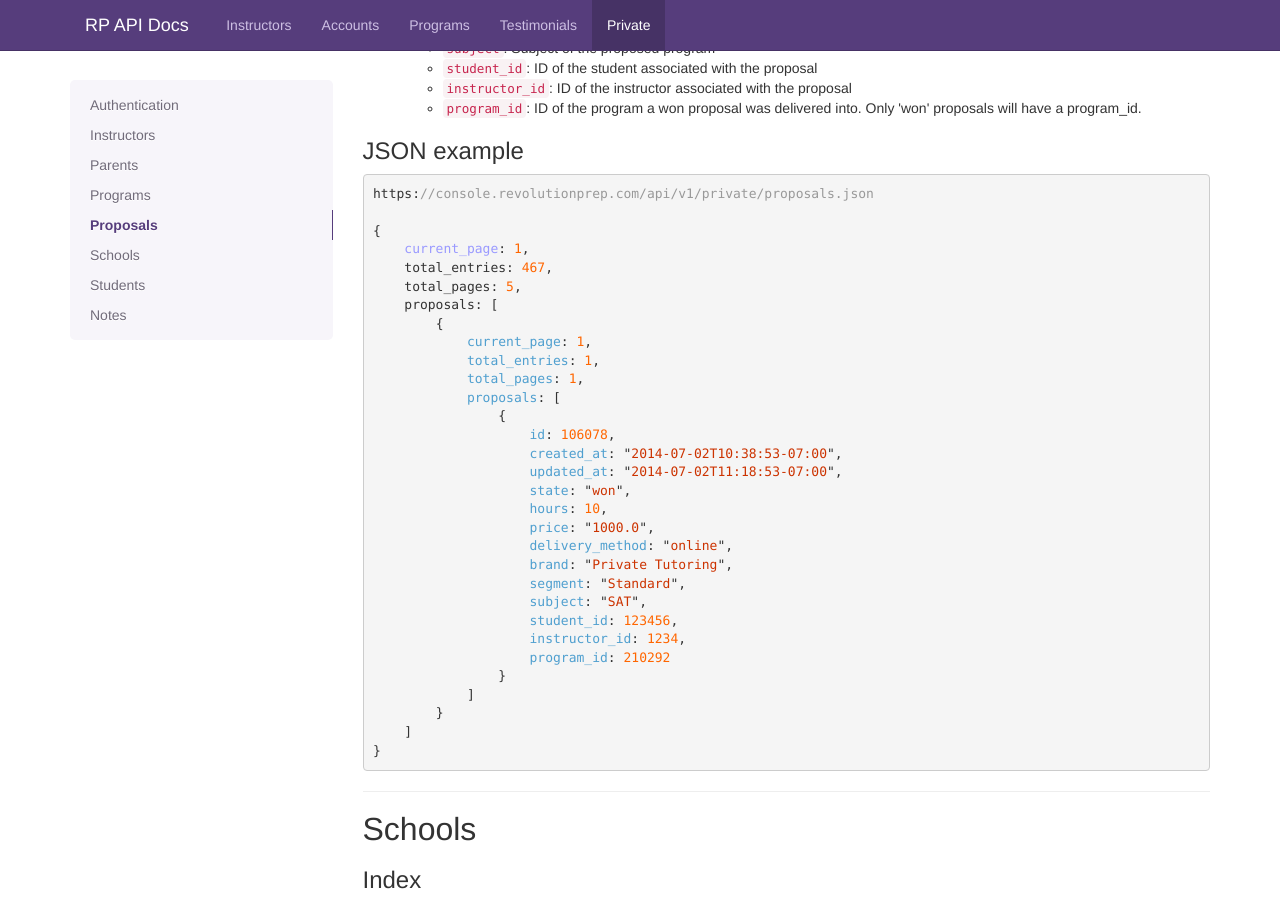
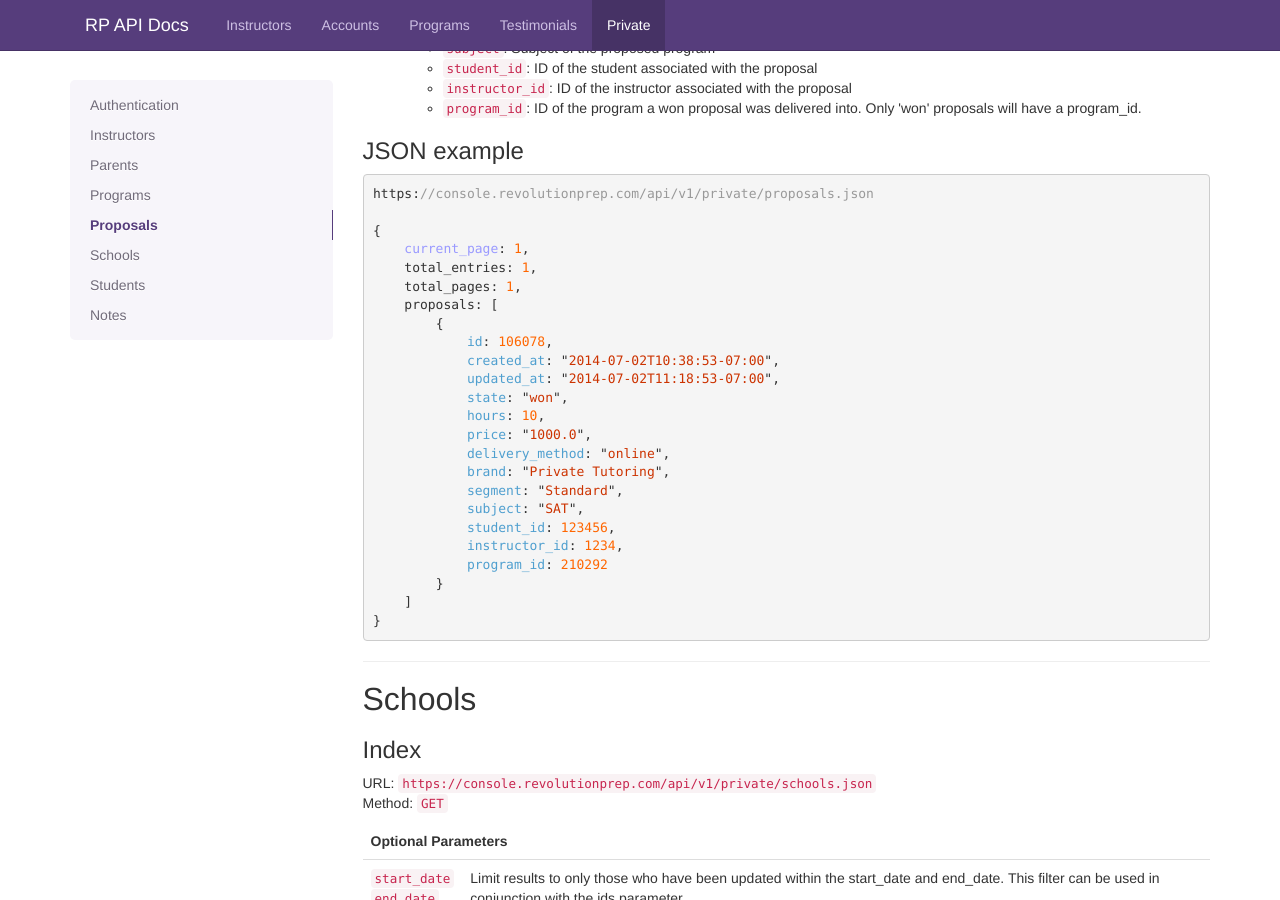
Before and after one commit to RevolutionPrep/RevolutionPrep.github.io, a Jekyll site: the page built from private.html, in a window 1280 px wide and 900 px high, scrolled down 6621 px. Built offline with Jekyll 4.4.1, drawn with Linux system fonts in a browser that asks for light colours; Markdown is read by kramdown in place of the engine named in the settings; comment, search, counter and statistics services are not loaded.

Commit message:
Fix proposal sample json

```diff
--- a/private.html
+++ b/private.html
@@ -428,11 +428,6 @@ https://console.revolutionprep.com/api/v1/private/proposals.json
 
 {
     current_page: 1,
-    total_entries: 467,
-    total_pages: 5,
-    proposals: [
-        {
-            current_page: 1,
     total_entries: 1,
     total_pages: 1,
     proposals: [
@@ -450,8 +445,6 @@ https://console.revolutionprep.com/api/v1/private/proposals.json
             student_id: 123456,
             instructor_id: 1234,
             program_id: 210292
-                }
-            ]
         }
     ]
 }
```
Lines whose indentation alone changed are shown as unchanged.
